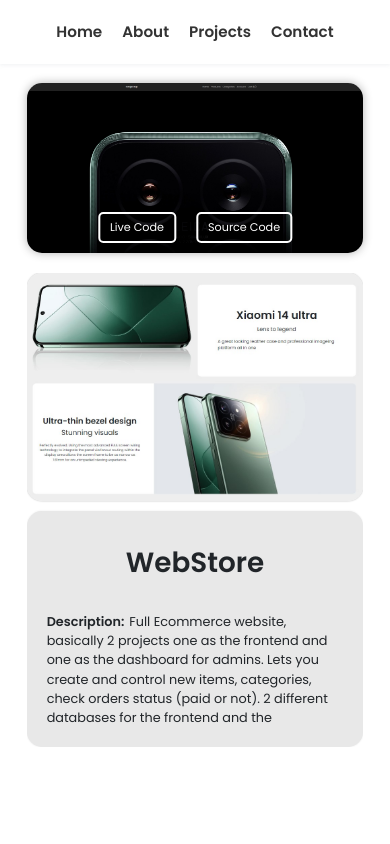
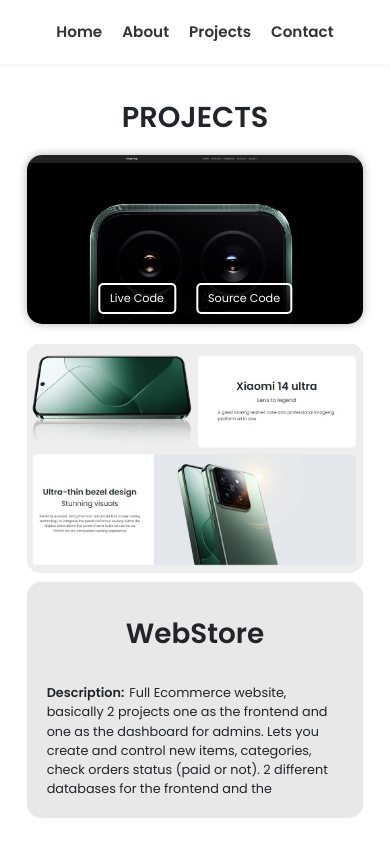
Before and after one commit to marceloaraujodev/marceloaraujodev, a React (Vite) app: page /projects in a window 390 px wide. Shown: the top 844 px of the page. Built offline with nearby package versions, Linux system fonts and the light colour scheme.

Commit message:
framer motion

```diff
--- a/src/App.css
+++ b/src/App.css
@@ -531,8 +531,8 @@ footer {
     padding-bottom: 20px;
   }
   main {
-    margin: 0;
-    padding: 0;
+    /* margin: 0;
+    padding: 0; */
   }
   .home {
     width: 100%;
--- a/src/components/Project.jsx
+++ b/src/components/Project.jsx
@@ -1,4 +1,6 @@
 import styled, {css} from 'styled-components';
+import { motion } from 'framer-motion';
+import useIntersectionObserver from './useIntersectionObserver';
 
 const Container = styled.div`
   width: 100%;
@@ -8,7 +10,9 @@ const Container = styled.div`
   gap: 20px;
   margin-bottom: 130px;
   `;
-const Wide = styled.div`
+
+  // main image
+const Wide = styled(motion.div)`
   width: 92%;
   position: relative;
 
@@ -79,7 +83,7 @@ const BottomContainer = styled.div`
   }
 
   `;
-const Divleft = styled.div`
+const Divleft = styled(motion.div)`
   width: 60%;
 
   /* border: 1px solid red; */
@@ -96,7 +100,7 @@ const Divleft = styled.div`
   }
   `;
 
-  const DivRight = styled.div`
+  const DivRight = styled(motion.div)`
     border-radius: 15px;
     width: 40%;
     display: flex;
@@ -158,9 +162,24 @@ const DescriptionContainer = styled.div`
 
 
 export default function Project({tecnologies, mainImg, leftImg, title, liveCode, sourceCode, description, $btnColor }) {
+
+    const {
+      divWidetRef,
+      inViewDivWide,
+      divLeftRef,
+      inViewDivLeft,
+      divRightRef,
+      inViewDivRight,
+
+    } = useIntersectionObserver();
+
   return (
     <Container>
-    <Wide>
+    <Wide ref={divWidetRef}
+      initial={{ opacity: 0, scale: 0.8 }}
+      animate={inViewDivWide ? { opacity: 1, scale: 1 } : { opacity: 0, scale: 0.8 }}
+      transition={{ duration: 0.5 }}
+    >
       <img src={mainImg} alt='' />
       <ButtonContainer>
         <a href={liveCode} target='blank'><Btn $btnColor={$btnColor} id='btnMainImg'>Live Code</Btn></a>
@@ -168,8 +187,16 @@ export default function Project({tecnologies, mainImg, leftImg, title, liveCode,
       </ButtonContainer>
     </Wide>
     <BottomContainer>
-      <Divleft><img src={leftImg} alt=''/></Divleft>
-      <DivRight><h1>{title}</h1>
+      <Divleft ref={divLeftRef}
+        initial={{ opacity: 0, scale: 0.8 }}
+        animate={inViewDivLeft ? { opacity: 1, scale: 1 } : { opacity: 0, scale: 0.8 }}
+        transition={{ duration: 0.5 }}
+      ><img src={leftImg} alt=''/></Divleft>
+      <DivRight ref={divRightRef}
+        initial={{ opacity: 0, scale: 0.8 }}
+        animate={inViewDivRight ? { opacity: 1, scale: 1 } : { opacity: 0, scale: 0.8 }}
+        transition={{ duration: 0.5 }}
+      ><h1>{title}</h1>
       <DescriptionContainer>
         <p><span>Description:</span>{description}</p>
         <p><span>Tecnologies used:</span>{tecnologies}</p>
--- a/src/components/Projects.jsx
+++ b/src/components/Projects.jsx
@@ -5,15 +5,20 @@ import styled from 'styled-components';
 const Title = styled.h1`
   text-align: center;
   margin-bottom: 50px;
+  font-weight: 600;
   /* margin-top: 100px; */
-  font-weight: 600;
+
+  @media screen and (max-width: 768px){
+    font-size: 1.8rem;
+    margin-bottom: 20px;
+  }
 `;
 
 export default function Projects() {
   return (
     <>
 
-<Title>PROJECTS</Title>
+  <Title>PROJECTS</Title>
     <Project
           mainImg="/ecomm.jpg"
           leftImg="/ecomH1.jpg"
--- a/src/components/useIntersectionObserver.jsx
+++ b/src/components/useIntersectionObserver.jsx
@@ -4,57 +4,64 @@ import { useInView } from 'react-intersection-observer';
 
 export default function useIntersectionOverver() {
 
-  const { ref: blogRefImg, inView: inViewBlogImg } = useInView({
+  const { ref: divWidetRef, inView: inViewDivWide } = useInView({
     rootMargin: '0px',
     threshold: 0,
     triggerOnce: true,
   });
-  const { ref: blogRefInfo, inView: inViewBlogInfo } = useInView({
+  const { ref: divLeftRef, inView: inViewDivLeft } = useInView({
     rootMargin: '0px',
     threshold: 0,
     triggerOnce: true,
   });
-  const { ref: shopRefImg, inView: inViewShopImg } = useInView({
+  const { ref: divRightRef, inView: inViewDivRight } = useInView({
     rootMargin: '0px',
     threshold: 0,
     triggerOnce: true,
   });
-  const { ref: shopRefInfo, inView: inViewShopInfo } = useInView({
-    rootMargin: '0px',
-    threshold: 0,
-    triggerOnce: true,
-  });
-  const { ref: fipeRefImg, inView: inViewFipeImg } = useInView({
-    rootMargin: '0px',
-    threshold: 0,
-    triggerOnce: true,
-  });
-  const { ref: fipeRefInfo, inView: inViewFipeInfo } = useInView({
-    rootMargin: '0px',
-    threshold: 0,
-    triggerOnce: true,
-  });
-  const { ref: titleRef, inView: inViewTitle } = useInView({
-    rootMargin: '0px',
-    threshold: 0,
-    triggerOnce: true,
-  });
+  // const { ref: blogRefImg, inView: inViewBlogImg } = useInView({
+  //   rootMargin: '0px',
+  //   threshold: 0,
+  //   triggerOnce: true,
+  // });
+  // const { ref: blogRefInfo, inView: inViewBlogInfo } = useInView({
+  //   rootMargin: '0px',
+  //   threshold: 0,
+  //   triggerOnce: true,
+  // });
+  // const { ref: shopRefImg, inView: inViewShopImg } = useInView({
+  //   rootMargin: '0px',
+  //   threshold: 0,
+  //   triggerOnce: true,
+  // });
+  // const { ref: shopRefInfo, inView: inViewShopInfo } = useInView({
+  //   rootMargin: '0px',
+  //   threshold: 0,
+  //   triggerOnce: true,
+  // });
+  // const { ref: fipeRefImg, inView: inViewFipeImg } = useInView({
+  //   rootMargin: '0px',
+  //   threshold: 0,
+  //   triggerOnce: true,
+  // });
+  // const { ref: fipeRefInfo, inView: inViewFipeInfo } = useInView({
+  //   rootMargin: '0px',
+  //   threshold: 0,
+  //   triggerOnce: true,
+  // });
+  // const { ref: titleRef, inView: inViewTitle } = useInView({
+  //   rootMargin: '0px',
+  //   threshold: 0,
+  //   triggerOnce: true,
+  // });
 
 
   return {
-    blogRefImg,
-    shopRefImg,
-    fipeRefInfo,
-    blogRefInfo,
-    shopRefInfo,
-    fipeRefImg,
-    inViewBlogImg,
-    inViewBlogInfo,
-    inViewShopImg,
-    inViewFipeInfo,
-    inViewFipeImg,
-    inViewShopInfo,
-    titleRef,
-    inViewTitle
+    divLeftRef,
+    inViewDivLeft,
+    divWidetRef,
+    inViewDivWide,
+    divRightRef,
+    inViewDivRight,
   }
 }
```
